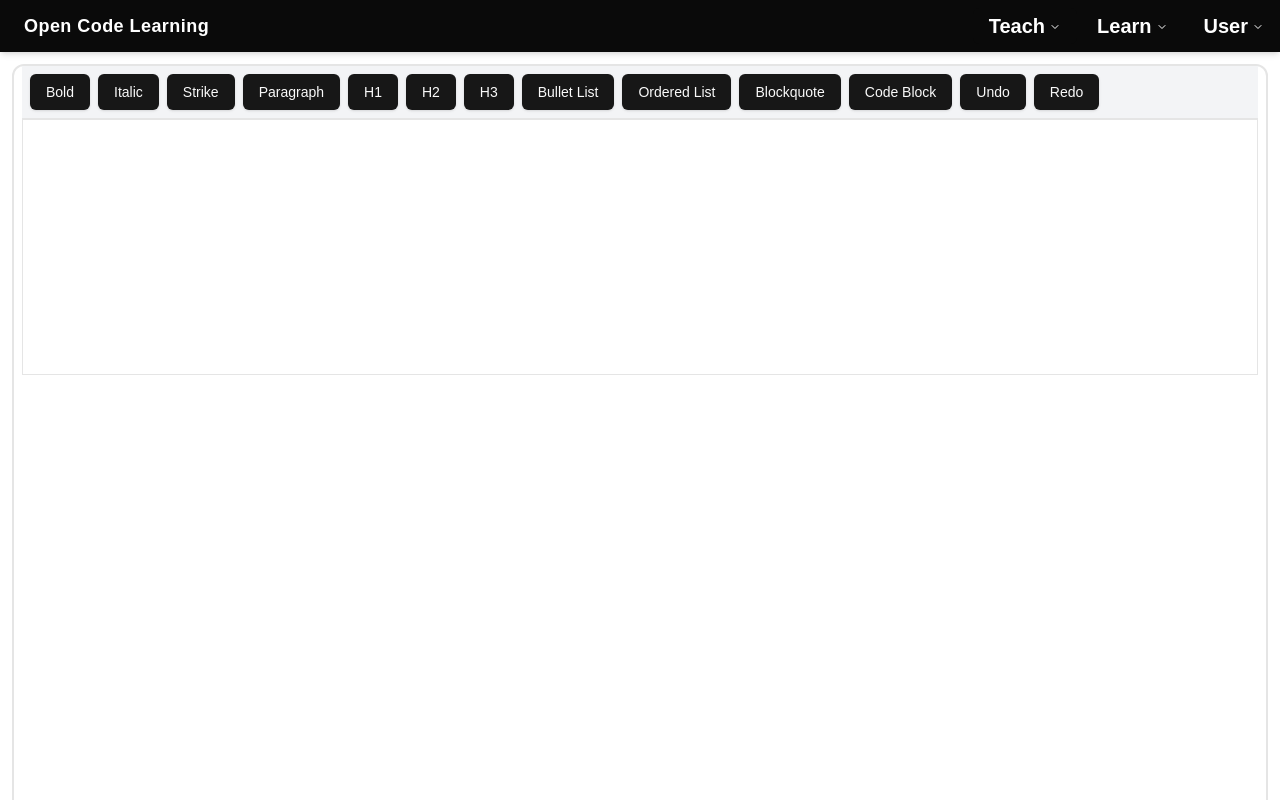
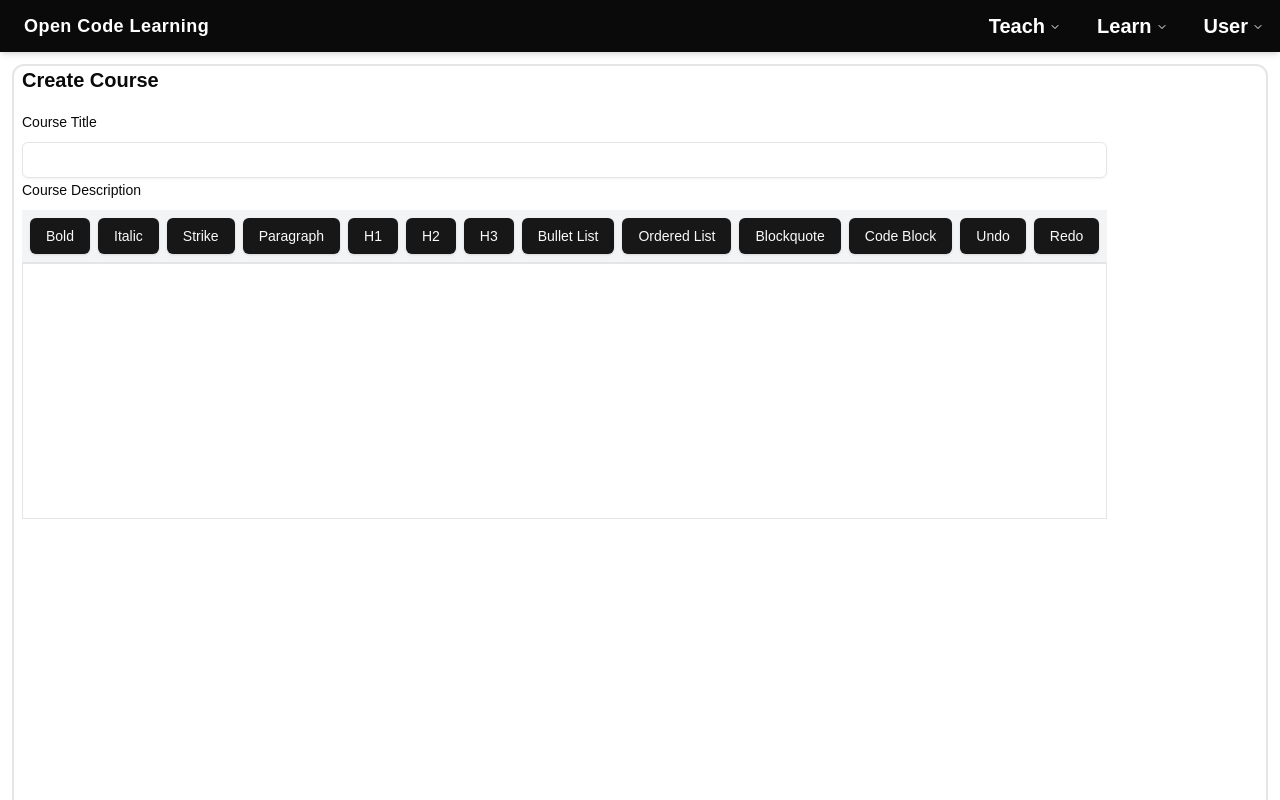
Before and after one commit to hdmGOAT/codelearnproject, a Next.js app in the folder frontend/: page /teach/create in a window 1280 px wide. Shown: the top 800 px of the page. Built offline with nearby package versions, Linux system fonts and the light colour scheme.

Commit message:
createcourseform

```diff
--- a/frontend/app/teach/create/CreateCourseFields.tsx
+++ b/frontend/app/teach/create/CreateCourseFields.tsx
@@ -1,6 +1,7 @@
 import { Step } from "@/types/dynamicFormTypes";
 
-export const CreateCourseFields: Step = {
+export const CreateCourseFields: Step[] = [
+  {
     title: "Create Course",
     fields: [
       {
@@ -11,12 +12,8 @@ export const CreateCourseFields: Step = {
       {
         name: "description",
         label: "Course Description",
-      type: "text",
-    },
-    {
-      name: "price",
-      label: "Course Price",
-      type: "number",
+        type: "rich-text",
       },
     ],
-};
+  },
+];
--- a/frontend/app/teach/create/CreateCourseForm.tsx
+++ b/frontend/app/teach/create/CreateCourseForm.tsx
@@ -0,0 +1,26 @@
+import DynamicForm from "@/components/DynamicForm";
+import React from "react";
+import { CreateCourseFields } from "./CreateCourseFields";
+
+import * as z from "zod";
+
+const handleSubmit = (data: any) => {
+  console.log(data);
+};
+
+const CreateCourseSchema = z.object({
+  title: z.string().min(3, "Title must be at least 3 characters"),
+  description: z.string().min(10, "Description must be at least 10 characters"),
+});
+
+const CreateCourseForm = () => {
+  return (
+    <DynamicForm
+      fields={CreateCourseFields}
+      schema={CreateCourseSchema}
+      onSubmit={handleSubmit}
+    />
+  );
+};
+
+export default CreateCourseForm;
--- a/frontend/app/teach/create/page.tsx
+++ b/frontend/app/teach/create/page.tsx
@@ -1,10 +1,11 @@
 import RichTextEditor from "@/components/RichTextEditor";
 import React from "react";
+import CreateCourseForm from "./CreateCourseForm";
 
 const CreatePage = () => {
   return (
     <div className="flex min-h-screen px-2 mx-3 mt-3 border-2 rounded-xl">
-      <RichTextEditor />
+      <CreateCourseForm />
     </div>
   );
 };
```
Lines whose indentation alone changed are shown as unchanged.
